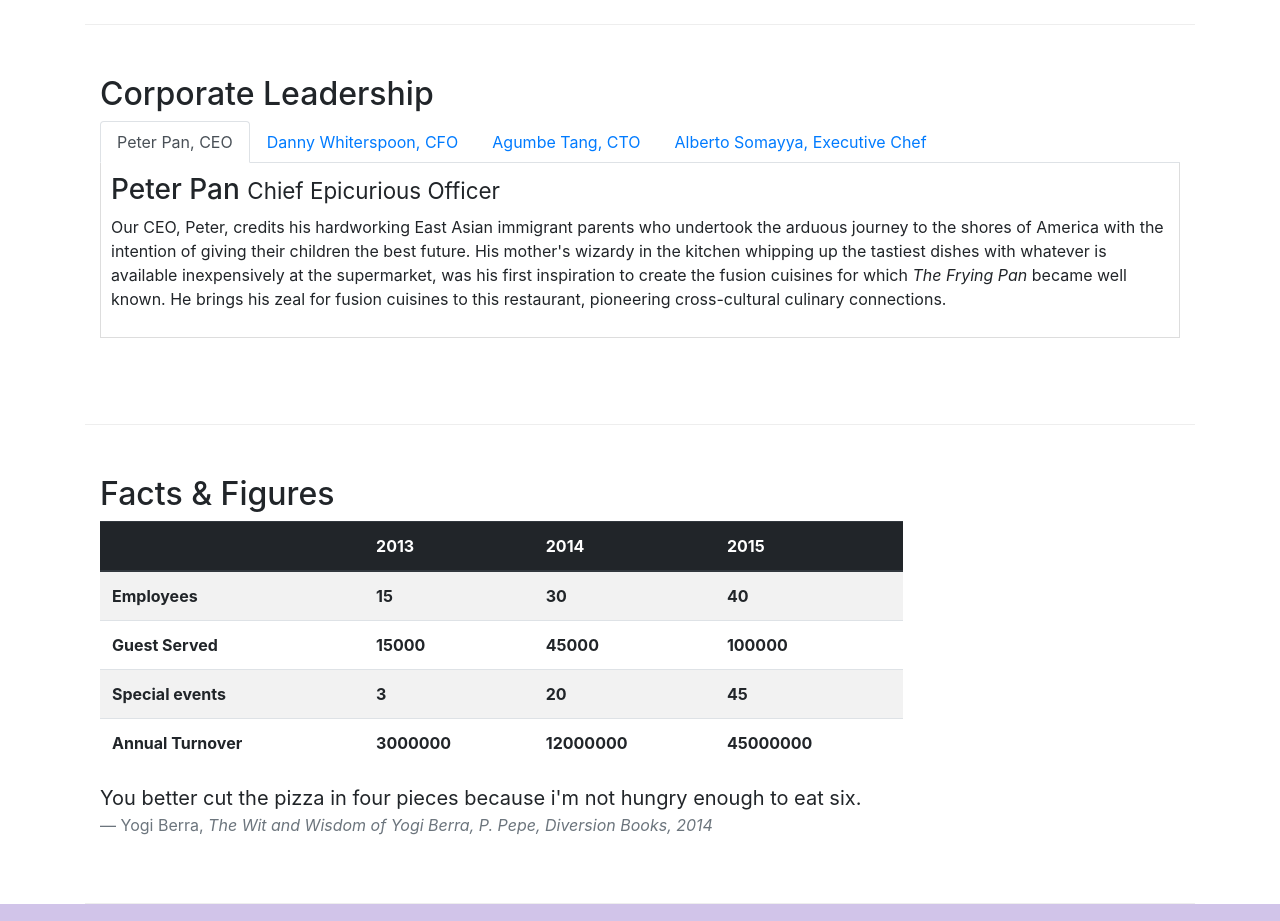
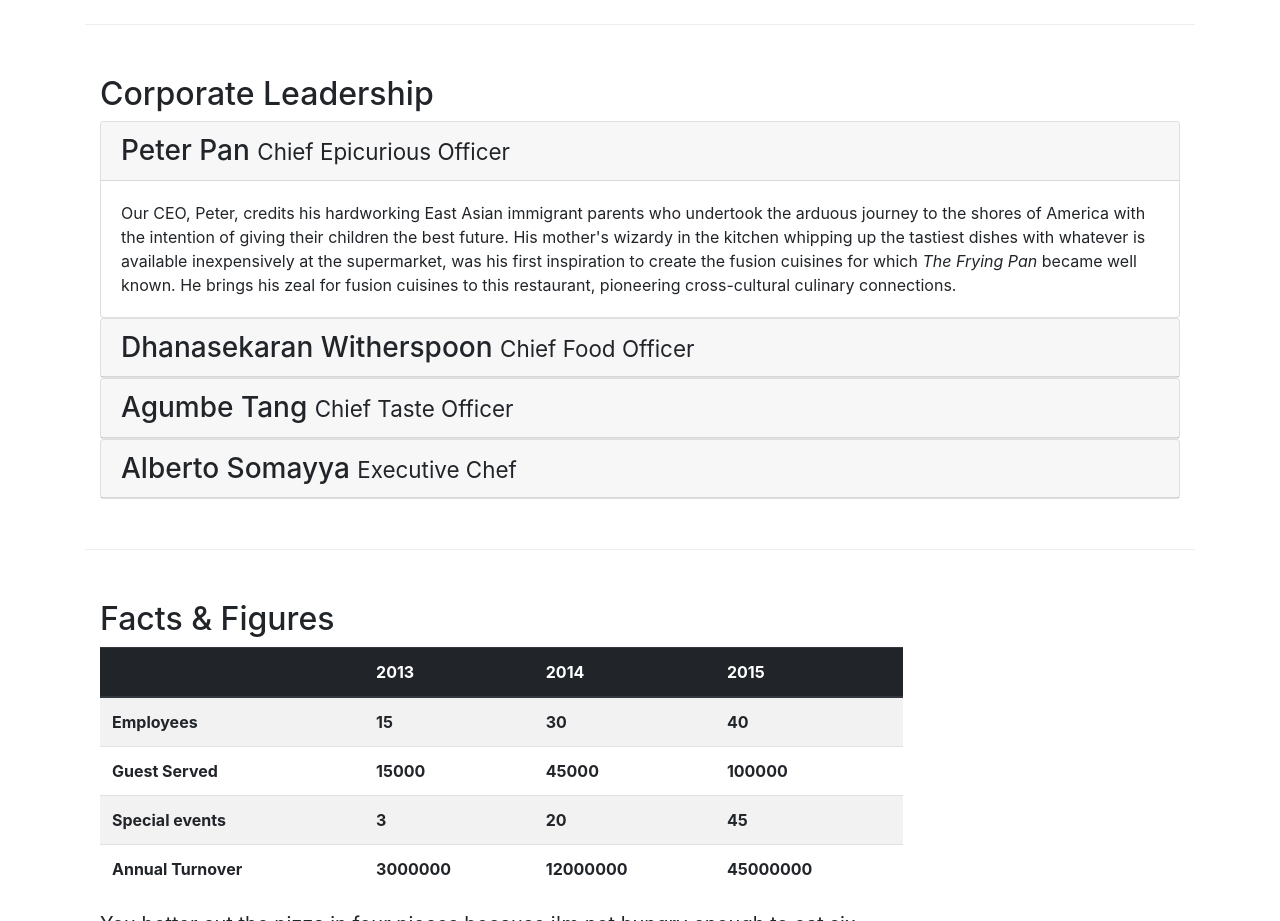
Before and after one commit to SolomonOjigbo/Demo-App-Bootstrap4, a website: page aboutus.html in a window 1280 px wide. Shown: the part 840-1761 px from the top of the page. Drawn offline with nearby package versions, Linux system fonts and the light colour scheme.

Commit message:
Added Accordion to About Us page

```diff
--- a/aboutus.html
+++ b/aboutus.html
@@ -92,22 +92,7 @@
         <div class="row row-content">
             <div class="col-12 col-sm">
                 <h2>Corporate Leadership</h2>
-                <ul class="nav nav-tabs">
-                    <li class="nav-item">
-                        <a class="nav-link active" href="#peter" role="tab" data-toggle="tab">Peter Pan, CEO</a>
-                    </li>
-                    <li class="nav-item">
-                        <a class="nav-link" href="#danny" role="tab" data-toggle="tab">Danny Whiterspoon, CFO</a>
-                    </li>
-                    <li class="nav-item">
-                        <a class="nav-link" href="#agumbe" role="tab" data-toggle="tab">Agumbe Tang, CTO</a>
-                    </li>
-                    <li class="nav-item">
-                        <a class="nav-link" href="#alberto" role="tab" data-toggle="tab">Alberto Somayya, Executive Chef</a>
-                    </li>
-                </ul>
-
-                <div class="tab-content">
+                <!-- <div class="tab-content">
                     <div role="tabpanel" class="tab-pane fade show active" id="peter">
                         <h3>Peter Pan <small>Chief Epicurious Officer</small></h3>
                         <p class="d-none d-sm-block">Our CEO, Peter, credits his hardworking East Asian immigrant parents who undertook the arduous journey to the shores of America with the intention of giving their children the best future. His mother's wizardy in the kitchen whipping up the tastiest dishes with whatever is available inexpensively at the supermarket, was his first inspiration to create the fusion cuisines for which <em>The Frying Pan</em> became well known. He brings his zeal for fusion cuisines to this restaurant, pioneering cross-cultural culinary connections.</p>
@@ -127,8 +112,66 @@
                         <h3>Alberto Somayya <small>Executive Chef</small></h3>
                         <p class="d-none d-sm-block">Award winning three-star Michelin chef with wide International experience having worked closely with whos-who in the culinary world, he specializes in creating mouthwatering Indo-Italian fusion experiences. He says, <em>Put together the cuisines from the two craziest cultures, and you get a winning hit! Amma Mia!</em></p>
                     </div>
+                </div> -->
+
+                <div id="accordion">
+                    <div class="card">
+                        <div class="card-header" role="tab" id="peterhead">
+                            <h3 class="mb-0">
+                                <a data-toggle="collapse" data-target="#peter">
+                                 Peter Pan <small>Chief Epicurious Officer</small>
+                                </a>
+                            </h3>
+                        </div>
+                        <div class="collapse show" id="peter" data-parent="#accordion">
+                            <div class="card-body">
+                                Our CEO, Peter, credits his hardworking East Asian immigrant parents who undertook the arduous journey to the shores of America with the intention of giving their children the best future. His mother's wizardy in the kitchen whipping up the tastiest dishes with whatever is available inexpensively at the supermarket, was his first inspiration to create the fusion cuisines for which <em>The Frying Pan</em> became well known.
+                                He brings his zeal for fusion cuisines to this restaurant, pioneering cross-cultural culinary connections.
+                            </div>
+                        </div>
+                    </div>
+                    <div class="card">
+                        <div class="card-header" role="tab" id="dannyhead">
+                            <h3 class="mb-0">
+                                <a class="collapsed" data-toggle="collapse" data-target="#danny">
+                                Dhanasekaran Witherspoon <small>Chief Food Officer</small></a>
+                            </h3>
+                        </div>
+                        <div class="collapse" id="danny" data-parent="#accordion">
+                            <div class="card-body">
+                                Our CFO, Danny, as he is affectionately referred to by his colleagues, comes from a long established family tradition in farming and produce.
+                                His experiences growing up on a farm in the Australian outback gave him great appreciation for varieties of food sources. As he puts it in his own words, <em>Everything that runs, wins, and everything that stays, pays!</em>
+                            </div>
+                        </div>
+                    </div>
+                    <div class="card">
+                        <div class="card-header" role="tab" id="agumbehead">
+                            <h3 class="mb-0">
+                               <a class="collapsed" data-toggle="collapse" data-target="#agumbe"> Agumbe Tang <small>Chief Taste Officer</small></a>
+                            </h3>
+                        </div>
+                        <div class="collapse" id="agumbe" data-parent="#accordion">
+                            <div class="card-body">
+                               </p> Blessed with the most discerning gustatory sense, Agumbe, our CTO, personally ensures that every dish that we serve meets his exacting tastes. Our chefs dread the tongue lashing that ensues if their dish does not meet his exacting standards.
+                                 He lives by his motto, <em>You click only if you survive my lick.</em></p>
+                            </div>
+                        </div>
+                    </div>
+                    <div class="card">
+                        <div class="card-header" role="tab" id="albertohead">
+                            <h3 class="mb-0">
+                               <a class="collapsed" data-toggle="collapse" data-target="#alberto"> Alberto Somayya <small>Executive Chef</small></a>
+                            </h3>
+                        </div>
+                        <div class="collapse" id="alberto" data-parent="#accordion">
+                            <div class="card-body">
+                                Award winning three-star Michelin chef with wide International experience having worked closely with whos-who in the culinary world, he specializes in creating mouthwatering Indo-Italian fusion experiences.
+                                He says, <em>Put together the cuisines from the two craziest cultures, and you get a winning hit! Amma Mia!</em>
+                            </div>
+                        </div>
+                    </div>
+
                 </div>
-
 
             </div>
        </div>
```
